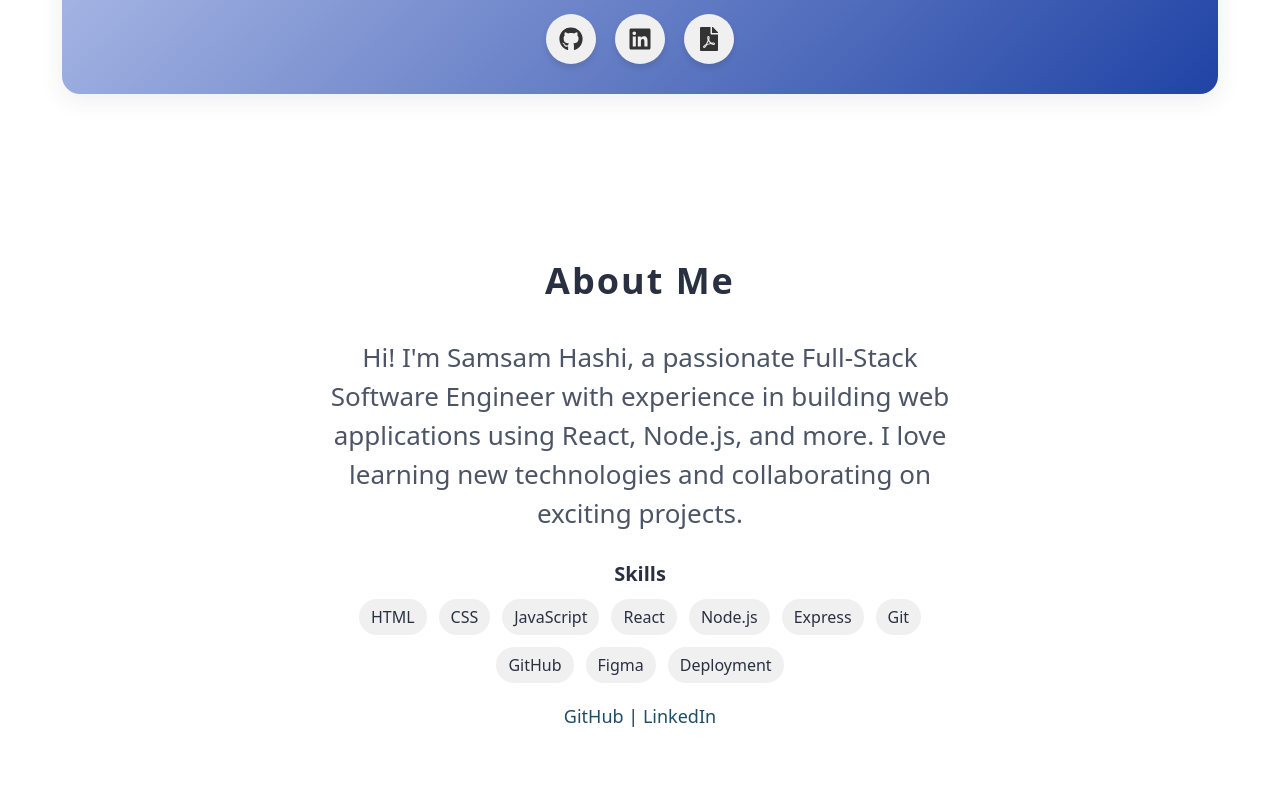
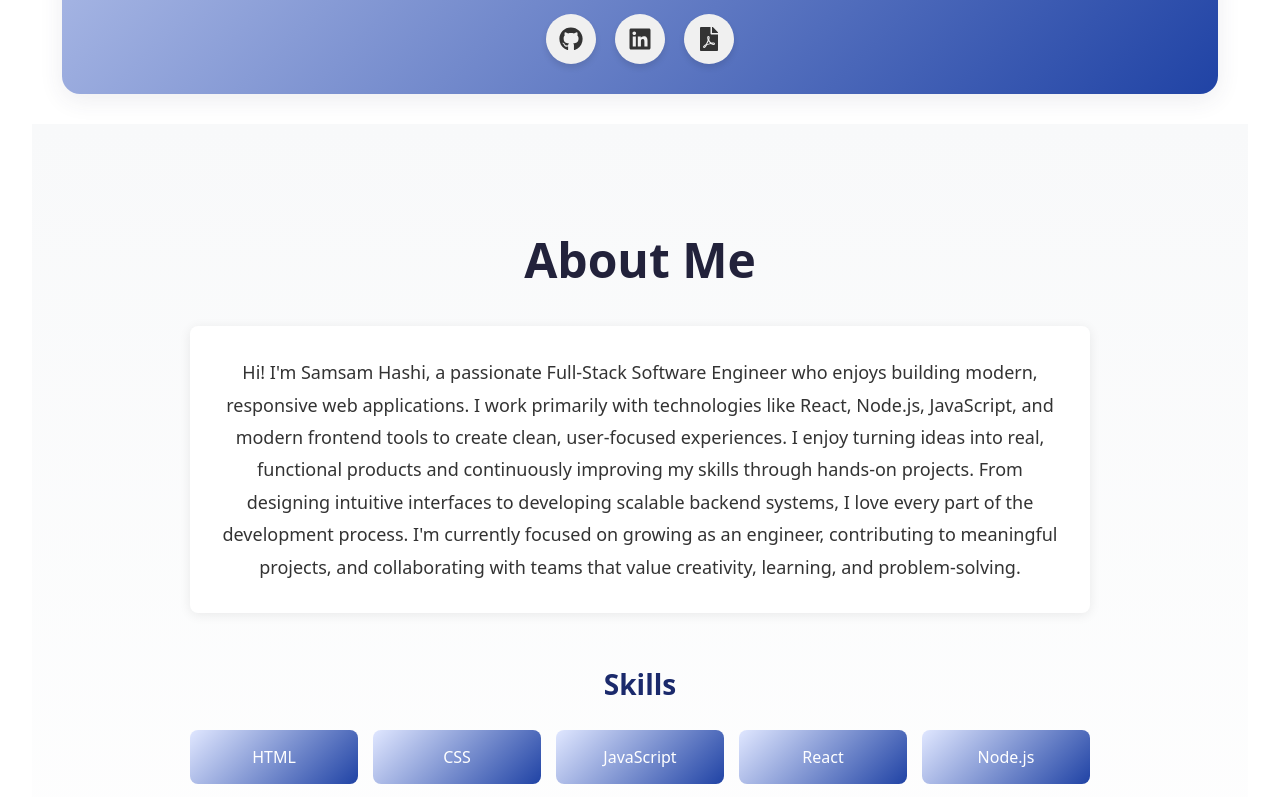
Before and after one commit to Samjamhas10/portfolio-website, a React (Vite) app: page / in a window 1280 px wide. Shown: the part 720-1517 px from the top of the page. Built offline with nearby package versions, Linux system fonts and the light colour scheme.

Commit message:
Enhance AboutMe styling

```diff
--- a/src/components/AboutMe/AboutMe.css
+++ b/src/components/AboutMe/AboutMe.css
@@ -1,71 +1,93 @@
 .aboutme {
-  min-height: 70vh;
-  display: flex;
-  align-items: center;
-  justify-content: center;
-  padding: 40px 16px;
+  padding: 60px 30px;
+  background: linear-gradient(180deg, #f8f9fa 0%, #fff 100%);
+  min-height: 100vh;
 }
 
 .aboutme__container {
-  background: #fff;
-  padding: 60px;
-  max-width: 620px;
-  width: 100%;
-  text-align: center;
-  border-radius: 8px;
+  max-width: 900px;
+  margin: 0 auto;
 }
 
 .aboutme__title {
-  font-size: 36px;
+  font-size: 48px;
   font-weight: bold;
-  letter-spacing: 2px;
-  color: #293042;
+  text-align: center;
+  color: #22223b;
+  margin-bottom: 30px;
 }
 
 .aboutme__text {
-  font-size: 26px;
-  /* color: blue; */
-  color: #4c5565;
+  font-size: 18px;
+  text-align: center;
+  color: #333;
+  line-height: 1.8;
+  margin-bottom: 50px;
+  background: #fff;
+  padding: 30px;
+  border-radius: 8px;
+  box-shadow: 0 2px 12px rgba(0, 0, 0, 0.08);
 }
 
 .aboutme__skills {
-  font-size: 20px;
+  font-size: 28px;
   font-weight: 600;
-  margin-top: 20px;
-  margin-bottom: 10px;
-  color: #293042;
+  color: #1b2a6c;
+  margin-bottom: 25px;
+  text-align: center;
 }
 
 .aboutme__skills-list {
+  display: grid;
+  grid-template-columns: repeat(auto-fit, minmax(140px, 1fr));
+  gap: 15px;
   list-style: none;
-  display: flex;
-  flex-wrap: wrap;
-  gap: 12px;
-  justify-content: center;
   padding: 0;
-  margin: 0;
+  margin: 0 0 50px 0;
 }
 
 .aboutme__skills-list li {
-  background-color: #f0f0f0;
-  padding: 6px 12px;
-  border-radius: 20px;
-  font-size: 16px;
-  color: #293042;
+  background: linear-gradient(135deg, #e0e7ff 0%, #2043a5 100%);
+  color: #fff;
+  padding: 15px 20px;
+  border-radius: 8px;
+  text-align: center;
+  font-weight: 500;
+  transition: all 0.3s ease;
+}
+
+.aboutme__skills-list li:hover {
+  transform: translateY(-4px);
+  box-shadow: 0 6px 16px rgba(32, 67, 165, 0.3);
 }
 
 .aboutme__links {
-  margin-top: 20px;
-  font-size: 18px;
+  text-align: center;
+  font-size: 16px;
 }
 
 .aboutme__links a {
+  color: #0077b6;
   text-decoration: none;
-  font-weight: 500;
-  color: #1e4d67;
-  transition: color 0.3s ease;
+  font-weight: 600;
+  transition: all 0.3s ease;
 }
 
 .aboutme__links a:hover {
-  color: #023e8a;
+  color: #005a8f;
+  text-decoration: underline;
 }
+
+@media (max-width: 768px) {
+  .aboutme {
+    padding: 40px 20px;
+  }
+
+  .aboutme__title {
+    font-size: 36px;
+  }
+
+  .aboutme__skills-list {
+    grid-template-columns: repeat(auto-fit, minmax(120px, 1fr));
+  }
+}
--- a/src/components/AboutMe/AboutMe.jsx
+++ b/src/components/AboutMe/AboutMe.jsx
@@ -6,10 +6,16 @@ function AboutMe() {
       <div className="aboutme__container">
         <h2 className="aboutme__title">About Me</h2>
         <p className="aboutme__text">
-          Hi! I'm Samsam Hashi, a passionate Full-Stack Software Engineer
-          with experience in building web applications using React, Node.js, and
-          more. I love learning new technologies and collaborating on exciting
-          projects.
+          Hi! I'm Samsam Hashi, a passionate Full-Stack Software Engineer who
+          enjoys building modern, responsive web applications. I work primarily
+          with technologies like React, Node.js, JavaScript, and modern frontend
+          tools to create clean, user-focused experiences. I enjoy turning ideas
+          into real, functional products and continuously improving my skills
+          through hands-on projects. From designing intuitive interfaces to
+          developing scalable backend systems, I love every part of the
+          development process. I'm currently focused on growing as an engineer,
+          contributing to meaningful projects, and collaborating with teams that
+          value creativity, learning, and problem-solving.
         </p>
         <div className="aboutme__skills">Skills</div>
         <ul className="aboutme__skills-list">
```
